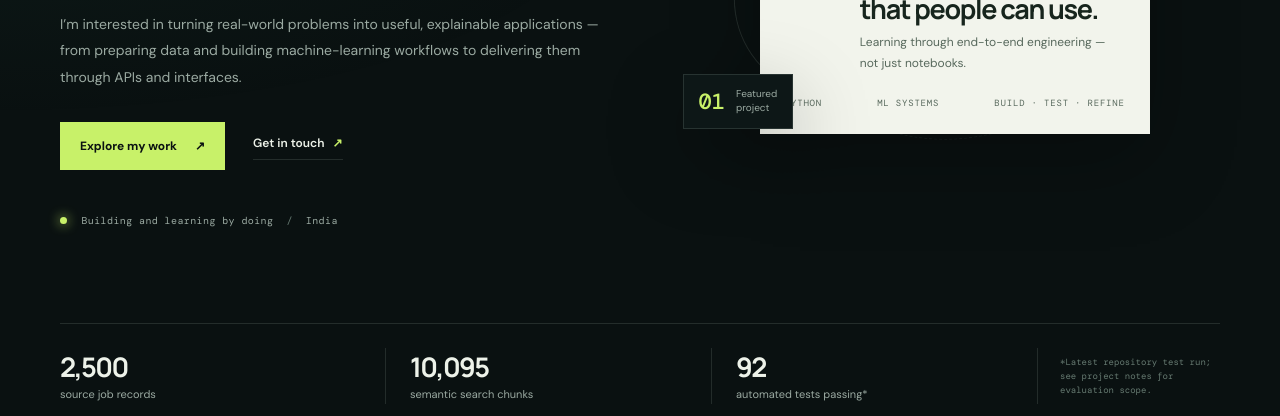
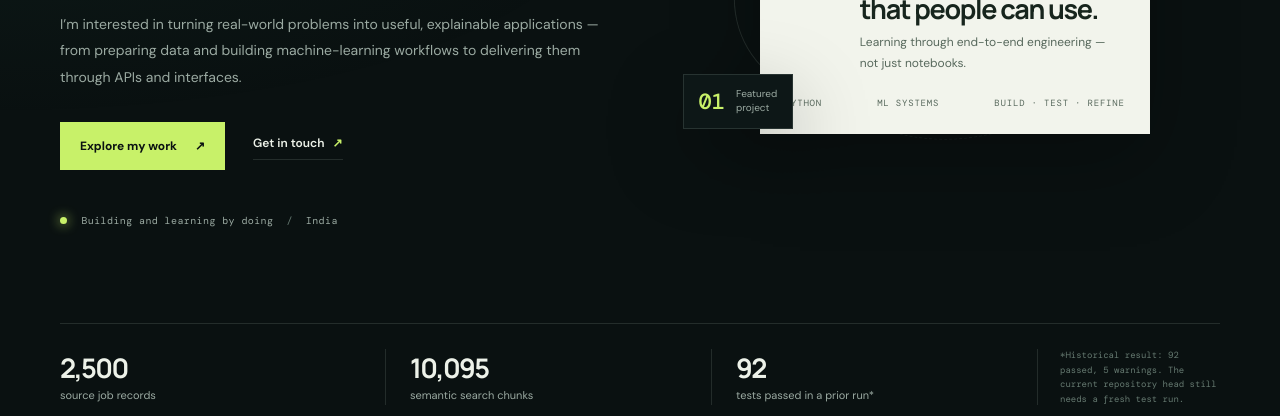
Before and after one commit to rahulkesarkar/rahulkesarkar.github.io, a plain HTML site: page index.html in a window 1280 px wide. Shown: the part 536-952 px from the top of the page. Drawn offline with nearby package versions, Linux system fonts and the light colour scheme.

Commit message:
fix: label historical test result accurately

```diff
--- a/index.html
+++ b/index.html
@@ -92,8 +92,8 @@
     <section class="proof-strip section-shell" aria-label="Featured project facts" data-reveal>
       <div class="proof-item"><strong>2,500</strong><span>source job records</span></div>
       <div class="proof-item"><strong>10,095</strong><span>semantic search chunks</span></div>
-      <div class="proof-item"><strong>92</strong><span>automated tests passing*</span></div>
-      <p class="proof-note">*Latest repository test run; see project notes for evaluation scope.</p>
+      <div class="proof-item"><strong>92</strong><span>tests passed in a prior run*</span></div>
+      <p class="proof-note">*Historical result: 92 passed, 5 warnings. The current repository head still needs a fresh test run.</p>
     </section>
 
     <section class="content-section section-shell" id="about">
```
